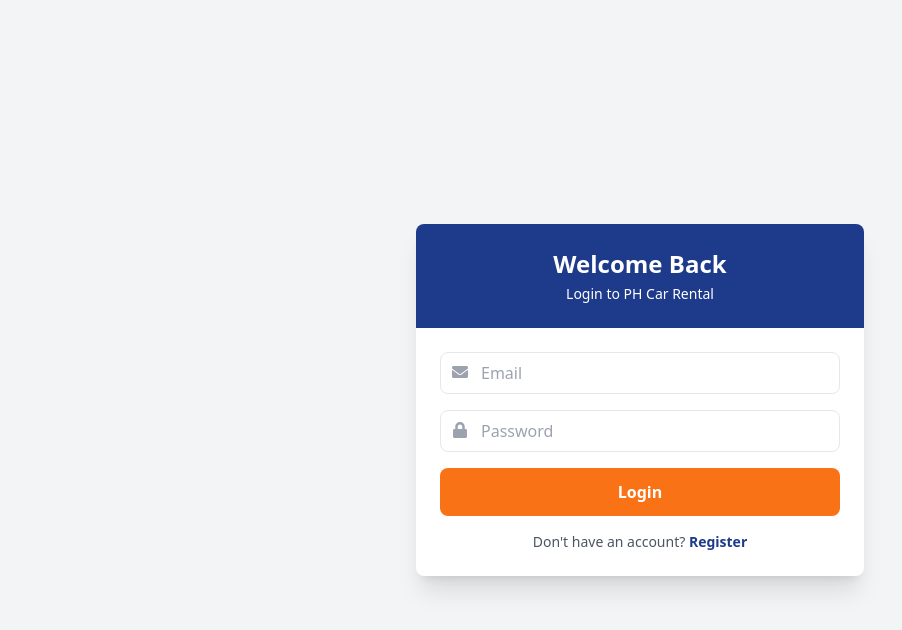
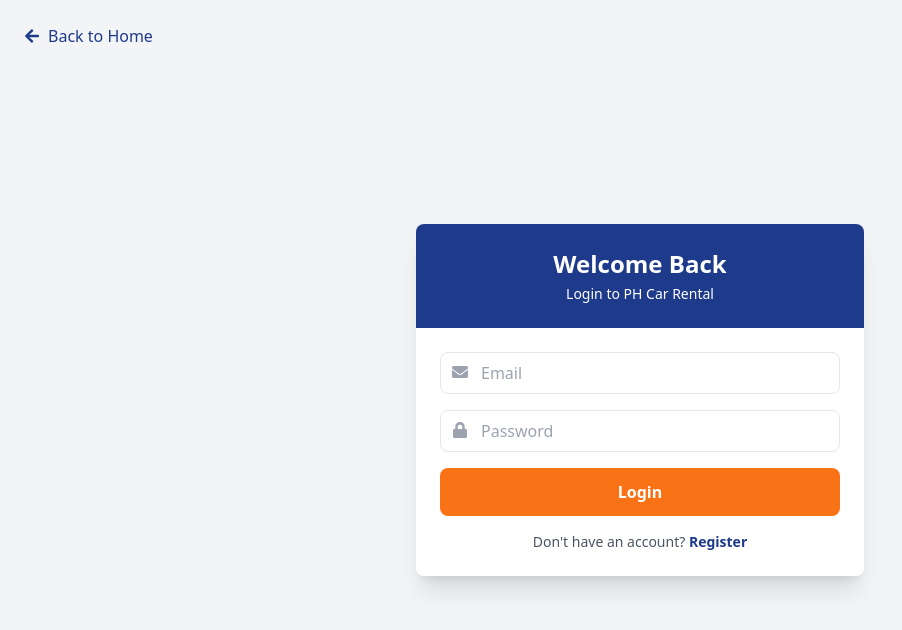
Before and after one commit to badd-rabbit/ph-car-rental, a React app in the folder frontend/: page /login in a window 1280 px wide. Shown: the top 630 px of the page, without its empty margins (0-902 px from the left). Built offline with nearby package versions, Linux system fonts and the light colour scheme; no server answers; sample sign-in values are in the browser's storage; the HTML template or start-up script is replaced by a standard one.

Commit message:
Add back to home button on login page

```diff
--- a/frontend/src/pages/Login.jsx
+++ b/frontend/src/pages/Login.jsx
@@ -3,7 +3,7 @@
 import { useAuth } from '../context/AuthContext';
 import api from '../services/api';
 import { toast } from 'react-toastify';
-import { FaEnvelope, FaLock } from 'react-icons/fa';
+import { FaEnvelope, FaLock, FaArrowLeft } from 'react-icons/fa';
 
 const Login = () => {
   const navigate = useNavigate();
@@ -27,18 +27,9 @@
     setLoading(true);
 
     try {
-      // Backend expects form-urlencoded data, not JSON
-      const params = new URLSearchParams();
-      params.append('grant_type', 'password');
-      params.append('username', formData.email);
-      params.append('password', formData.password);
-      params.append('scope', '');
-      params.append('client_id', 'string');
-
-      const response = await api.post('/auth/login', params, {
-        headers: {
-          'Content-Type': 'application/x-www-form-urlencoded'
-        }
+      const response = await api.post('/auth/login', {
+        username: formData.email,
+        password: formData.password
       });
 
       await login(response.data);
@@ -59,7 +50,16 @@
   };
 
   return (
-    <div className="min-h-screen bg-background flex items-center justify-center p-4">
+    <div className="min-h-screen bg-background flex items-center justify-center p-4 relative">
+      {/* Back to Home Button */}
+      <button
+        onClick={() => navigate('/')}
+        className="absolute top-6 left-6 flex items-center gap-2 text-primary hover:text-blue-800 transition font-medium"
+      >
+        <FaArrowLeft />
+        <span>Back to Home</span>
+      </button>
+
       <div className="bg-white rounded-lg shadow-xl w-full max-w-md">
         <div className="bg-primary text-white p-6 rounded-t-lg text-center">
           <h2 className="text-2xl font-bold">Welcome Back</h2>
```
